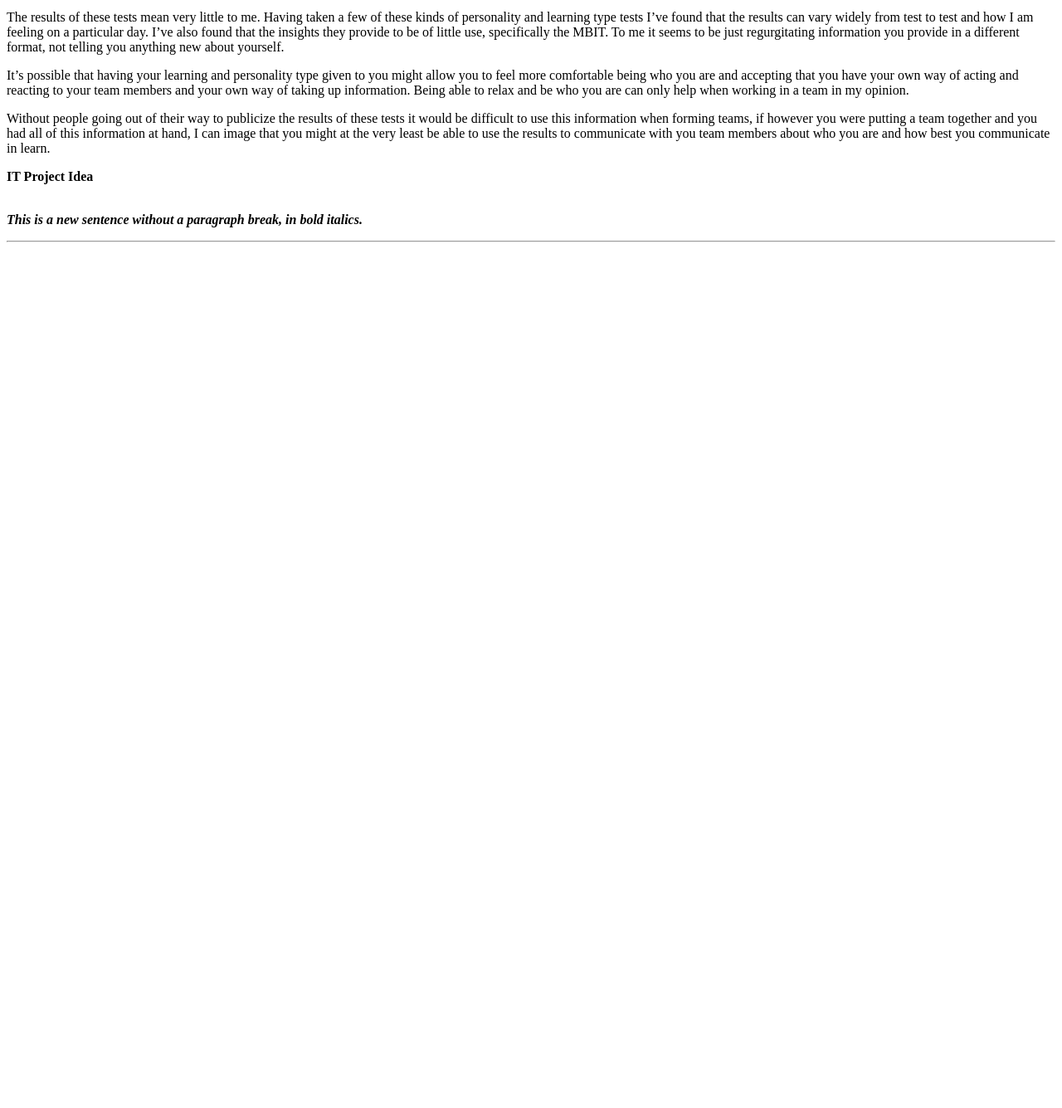
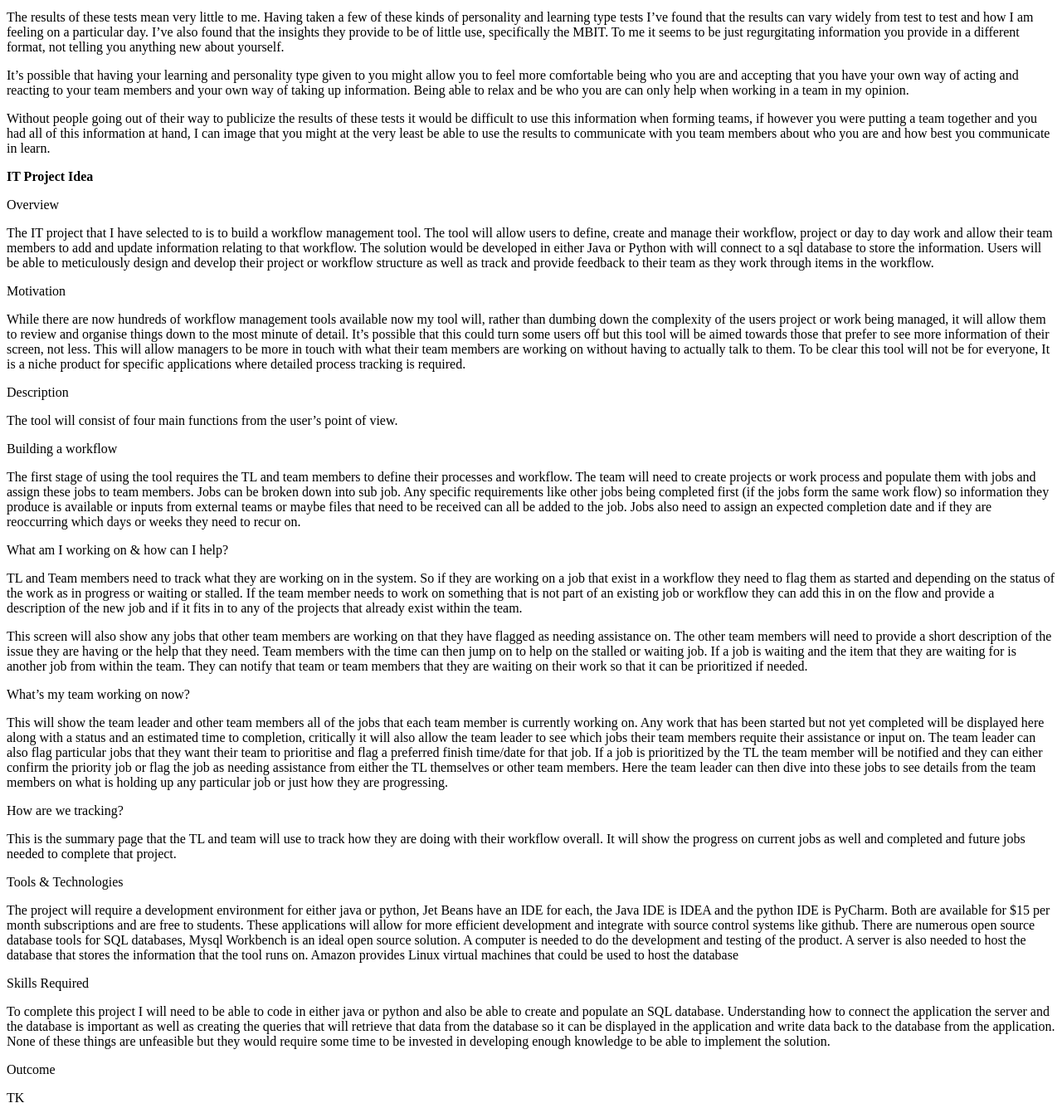
Before and after one commit to nbresser/hello-world, a plain HTML site: page index.html in a window 1280 px wide. Shown: the part 1921-3256 px from the top of the page at 83% size. Before the commit the page ends 2221 px from the top, so only its background shows below. Drawn offline with Linux system fonts and the light colour scheme.

Commit message:
Update index.html

```diff
--- a/index.html
+++ b/index.html
@@ -62,14 +62,30 @@
 
    <P> <B>IT Project Idea</B>
 
-  <P>
-  <P>
-  <P>
-  <P>
-  <P>
-<P>
+  <P>Overview
+  <P>The IT project that I have selected to is to build a workflow management tool. The tool will allow users to define, create and manage their workflow, project or day to day work and allow their team members to add and update information relating to that workflow. The solution would be developed in either Java or Python with will connect to a sql database to store the information. Users will be able to meticulously design and develop their project or workflow structure as well as track and provide feedback to their team as they work through items in the workflow.
+  <P>Motivation
+    <P>While there are now hundreds of workflow management tools available now my tool will, rather than dumbing down the complexity of the users project or work being managed, it will allow them to review and organise things down to the most minute of detail. It’s possible that this could turn some users off but this tool will be aimed towards those that prefer to see more information of their screen, not less. This will allow managers to be more in touch with what their team members are working on without having to actually talk to them. To be clear this tool will not be for everyone, It is a niche product for specific applications where detailed process tracking is required.
+  <P>Description
+    <P>The tool will consist of four main functions from the user’s point of view.
+        <P>Building a workflow
+      <P>The first stage of using the tool requires the TL and team members to define their processes and workflow. The team will need to create projects or work process and populate them with jobs and assign these jobs to team members. Jobs can be broken down into sub job. Any specific requirements like other jobs being completed first (if the jobs form the same work flow) so information they produce is available or inputs from external teams or maybe files that need to be received can all be added to the job. Jobs also need to assign an expected completion date and if they are reoccurring which days or weeks they need to recur on.
+          <P>What am I working on & how can I help?
+              <P>TL and Team members need to track what they are working on in the system. So if they are working on a job that exist in a workflow they need to flag them as started and depending on the status of the work as in progress or waiting or stalled. If the team member needs to work on something that is not part of an existing job or workflow they can add this in on the flow and provide a description of the new job and if it fits in to any of the projects that already exist within the team.
+              <P>This screen will also show any jobs that other team members are working on that they have flagged as needing assistance on. The other team members will need to provide a short description of the issue they are having or the help that they need. Team members with the time can then jump on to help on the stalled or waiting job. If a job is waiting and the item that they are waiting for is another job from within the team. They can notify that team or team members that they are waiting on their work so that it can be prioritized if needed.
+                  <P>What’s my team working on now?
+                      <P>This will show the team leader and other team members all of the jobs that each team member is currently working on. Any work that has been started but not yet completed will be displayed here along with a status and an estimated time to completion, critically it will also allow the team leader to see which jobs their team members requite their assistance or input on. The team leader can also flag particular jobs that they want their team to prioritise and flag a preferred finish time/date for that job. If a job is prioritized by the TL the team member will be notified and they can either confirm the priority job or flag the job as needing assistance from either the TL themselves or other team members. Here the team leader can then dive into these jobs to see details from the team members on what is holding up any particular job or just how they are progressing.
+                          <P>How are we tracking?
+                              <P>This is the summary page that the TL and team will use to track how they are doing with their workflow overall. It will show the progress on current jobs as well and completed and future jobs needed to complete that project.
 
-<BR> <B><I>This is a new sentence without a paragraph break, in bold italics.</I></B>
+
+   <P>Tools & Technologies
+    <P>The project will require a development environment for either java or python, Jet Beans have an IDE for each, the Java IDE is IDEA and the python IDE is PyCharm. Both are available for $15 per month subscriptions and are free to students. These applications will allow for more efficient development and integrate with source control systems like github. There are numerous open source database tools for SQL databases, Mysql Workbench is an ideal open source solution. A computer is needed to do the development and testing of the product. A server is also needed to host the database that stores the information that the tool runs on. Amazon provides Linux virtual machines that could be used to host the database
+<P>Skills Required
+  <P>To complete this project I will need to be able to code in either java or python and also be able to create and populate an SQL database. Understanding how to connect the application the server and the database is important as well as creating the queries that will retrieve that data from the database so it can be displayed in the application and write data back to the database from the application. None of these things are unfeasible but they would require some time to be invested in developing enough knowledge to be able to implement the solution.
+  <P>Outcome
+    <P> TK
+
 
 <HR>
 
```
